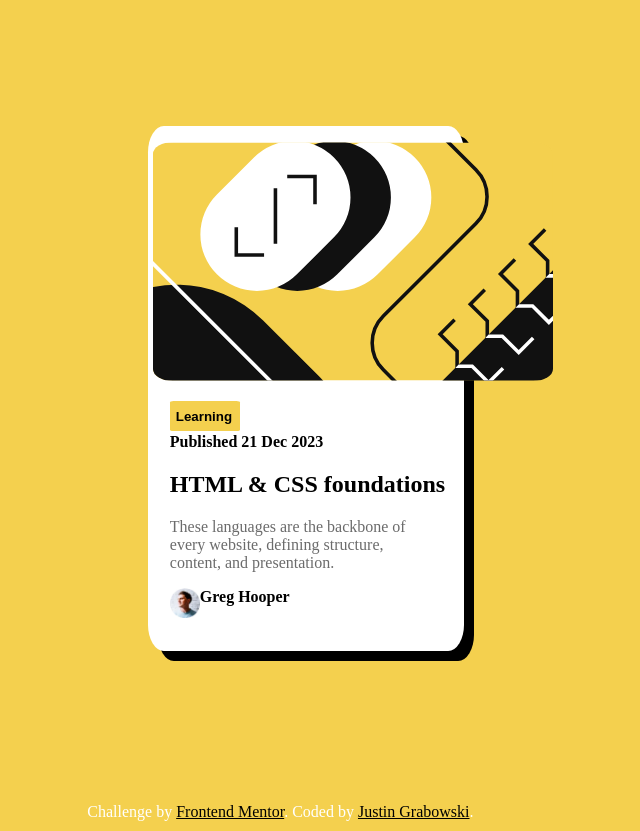
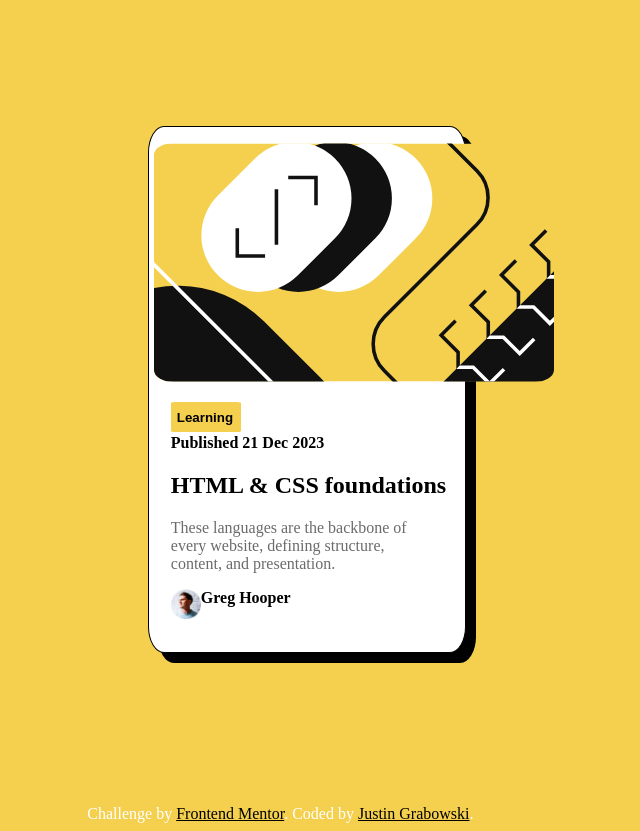
Before and after one commit to MondeeGaming/CSS-Practicing, a plain HTML site: page blog-preview-card-main/index.html in a window 1280 px wide. Shown: the whole page, without its empty margins (328-968 px from the left). Drawn offline with Linux system fonts and the light colour scheme.

Commit message:
Update stylesheet.css

```diff
--- a/blog-preview-card-main/stylesheet.css
+++ b/blog-preview-card-main/stylesheet.css
@@ -10,6 +10,7 @@ body{
     box-shadow: 10px 10px;
     border-radius:5%;
     height:525px;
+    border:solid,1px,black;
 }
 #Preview{
     text-align:center;
```
